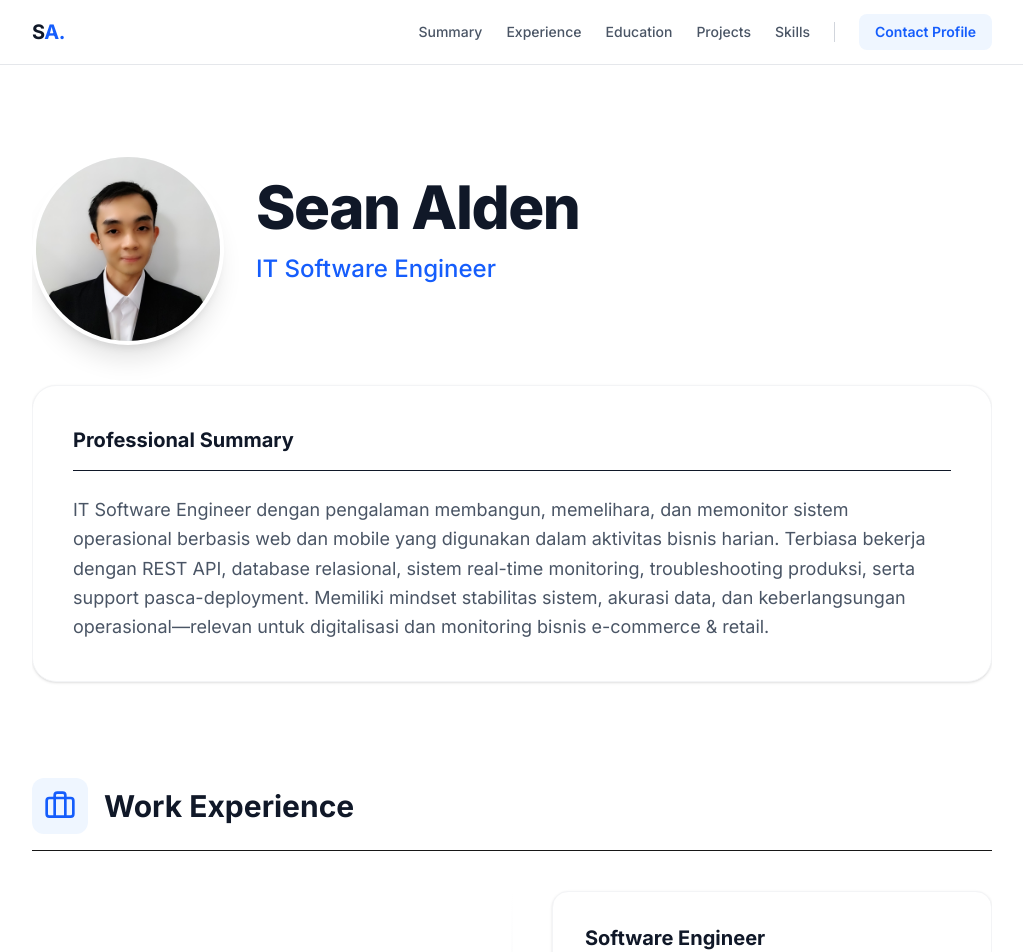
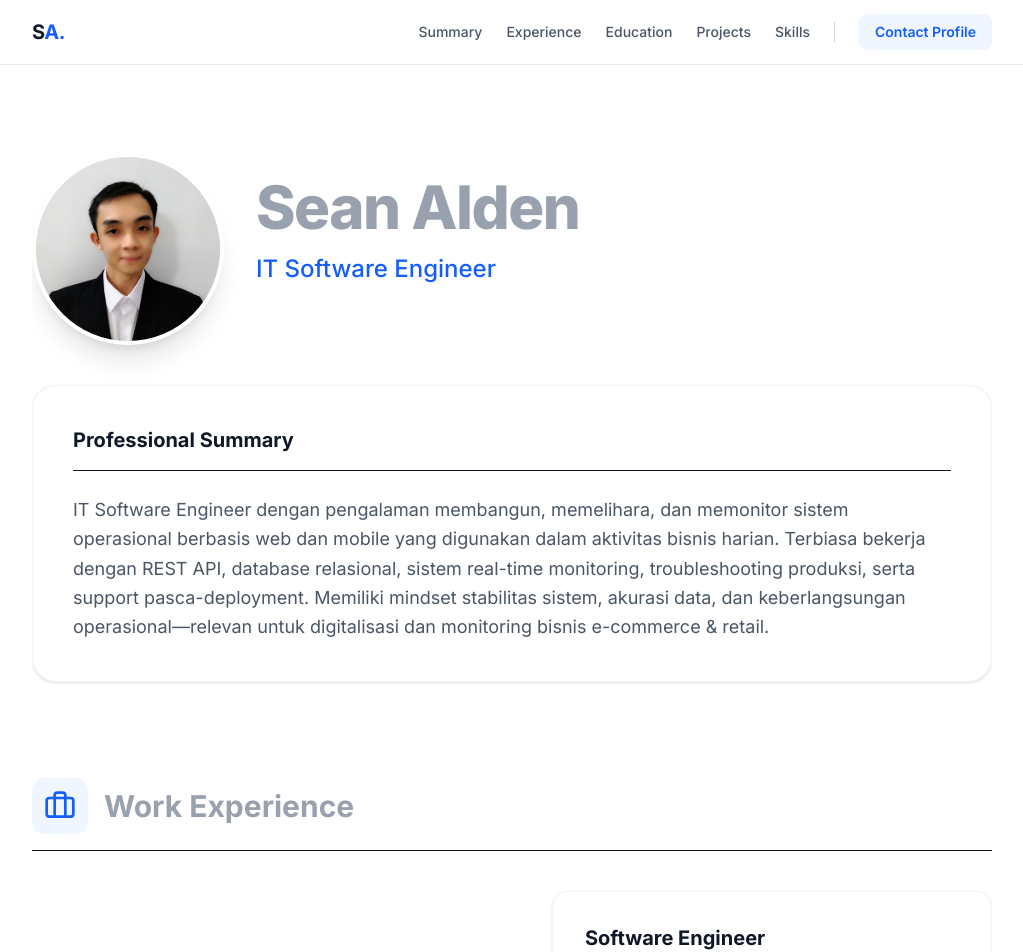
Before and after one commit to SeanAlden/my-portfolio, a Next.js app: page / in a window 1280 px wide. Shown: the top 952 px of the page, without its empty margins (128-1151 px from the left). Built offline with nearby package versions, Linux system fonts and the light colour scheme.

Commit message:
update title font color

```diff
--- a/app/page.tsx
+++ b/app/page.tsx
@@ -769,7 +769,7 @@ export default function Home() {
             </div>
 
             <header className="space-y-4 text-center md:text-left flex-grow mt-4 md:mt-6">
-              <h1 className="text-5xl md:text-6xl font-extrabold tracking-tight text-gray-900">
+              <h1 className="text-5xl md:text-6xl font-extrabold tracking-tight text-gray-400">
                 {personalInfo.name}
               </h1>
               <h2 className="text-2xl font-medium text-blue-600">IT Software Engineer</h2>
@@ -794,7 +794,7 @@ export default function Home() {
             <div className="p-3 bg-blue-50 rounded-xl">
               <Briefcase className="w-8 h-8 text-blue-600" />
             </div>
-            <h2 className="text-3xl font-bold text-gray-900">Work Experience</h2>
+            <h2 className="text-3xl font-bold text-gray-400">Work Experience</h2>
           </div>
         </FadeIn>
 
@@ -837,7 +837,7 @@ export default function Home() {
               <div className="p-3 bg-blue-50 rounded-xl">
                 <GraduationCap className="w-8 h-8 text-blue-600" />
               </div>
-              <h2 className="text-3xl font-bold text-gray-900">Education & Organizations</h2>
+              <h2 className="text-3xl font-bold text-gray-400">Education & Organizations</h2>
             </div>
           </FadeIn>
 
@@ -861,7 +861,7 @@ export default function Home() {
           {/* ORGANISASI & KEPANITIAAN */}
           <div className="pt-6">
             <FadeIn direction="up">
-              <h3 className="text-xl font-bold text-gray-900 mb-6 flex items-center gap-3">
+              <h3 className="text-xl font-bold text-gray-400 mb-6 flex items-center gap-3">
                 <Users className="w-6 h-6 text-blue-600" />
                 Campus Organizations & Committee
               </h3>
@@ -903,7 +903,7 @@ export default function Home() {
             <div className="p-3 bg-blue-50 rounded-xl">
               <Code className="w-8 h-8 text-blue-600" />
             </div>
-            <h2 className="text-3xl font-bold text-gray-900">Academic Projects</h2>
+            <h2 className="text-3xl font-bold text-gray-400">Academic Projects</h2>
           </div>
         </FadeIn>
 
@@ -966,7 +966,7 @@ export default function Home() {
             <div className="p-3 bg-blue-50 rounded-xl">
               <Settings className="w-8 h-8 text-blue-600" />
             </div>
-            <h2 className="text-3xl font-bold text-gray-900">Skills & Expertise</h2>
+            <h2 className="text-3xl font-bold text-gray-400">Skills & Expertise</h2>
           </div>
         </FadeIn>
 
```
